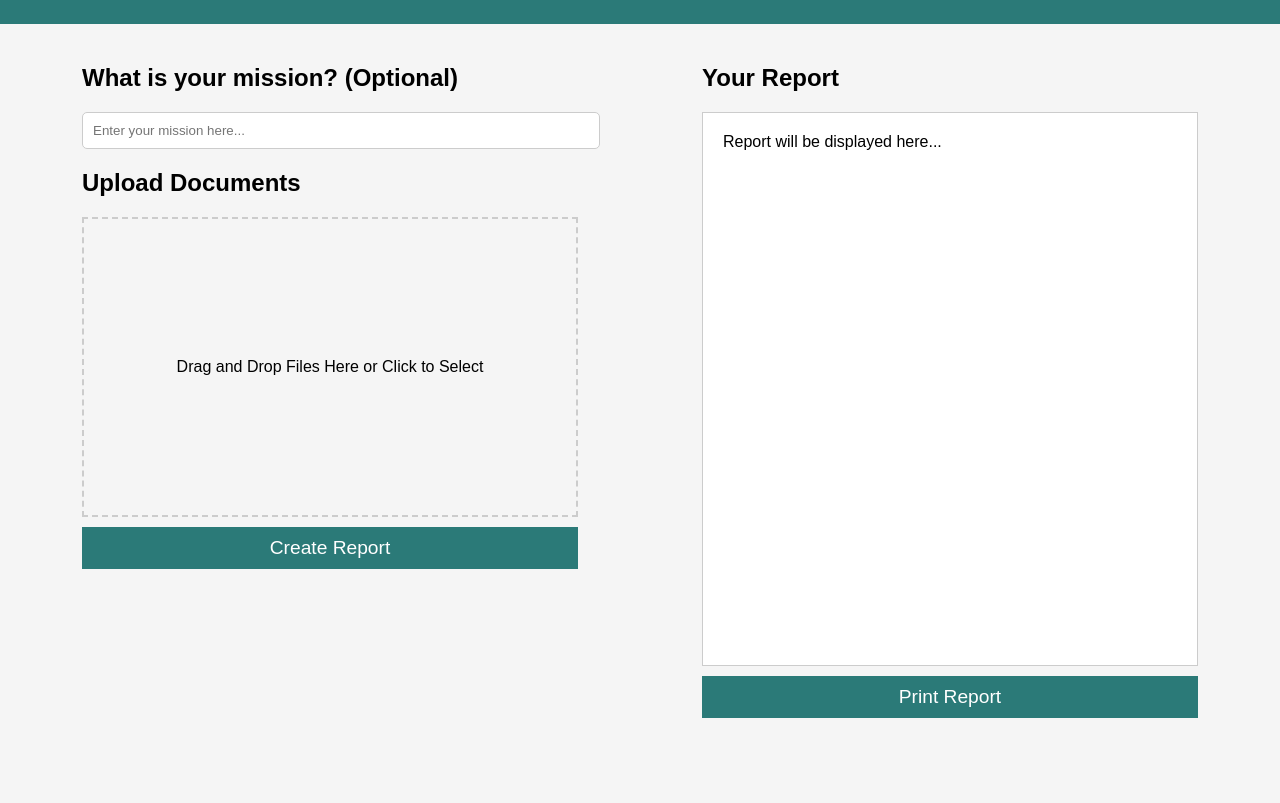
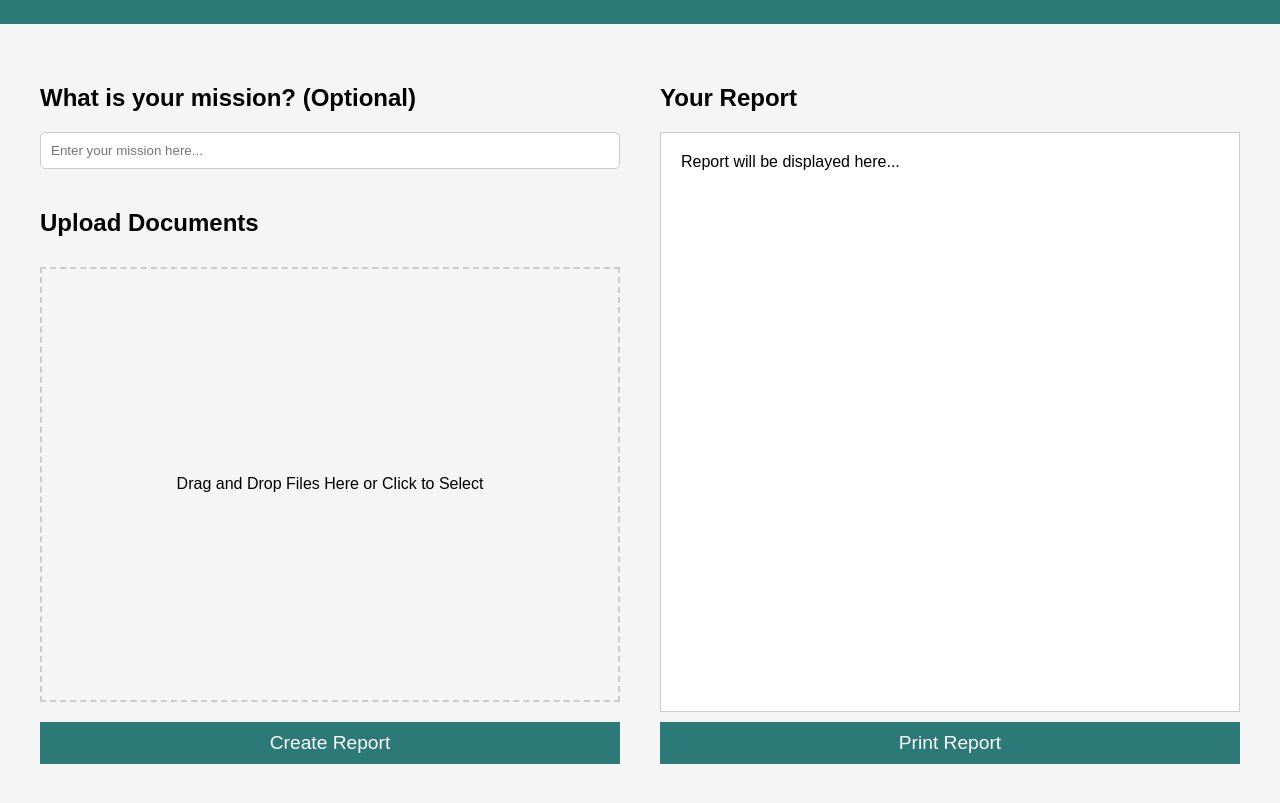
Before and after one commit to IQTLabs/docusage, a plain HTML site: page docusage/static/index.html in a window 1280 px wide. Shown: the part 75-878 px from the top of the page. Before the commit the page ends 800 px from the top, so only its background shows below. Drawn offline with nearby package versions, Linux system fonts and the light colour scheme.

Commit message:
Various layout cleanups.

```diff
--- a/docusage/static/app.css
+++ b/docusage/static/app.css
@@ -25,16 +25,23 @@ main {
     flex-wrap: wrap;
     justify-content: space-around;
     padding: 20px;
-    height: 80%;
+    height: calc(100% - 50px);
 }
 
 #uploadArea,
 #reportArea {
+    box-sizing: border-box;
     width: 40%;
-    height: 100%;
+    flex: 1;
+    display: flex;
+    flex-direction: column;
+    padding: 20px;
 }
 
 @media screen and (max-width: 768px) {
+    main {
+        flex-direction: column;
+    }
 
     #uploadArea,
     #reportArea {
@@ -44,18 +51,29 @@ main {
 
 .drag-area {
     border: 2px dashed #ccc;
-    padding: 20px;
+    padding: 10px;
     margin: 10px 0;
     text-align: center;
-    height: 40%;
+    flex: 1;
     display: flex;
     flex-direction: column;
     align-items: center;
     justify-content: center;
+    box-sizing: border-box;
 }
 
 #fileInput {
     display: none;
+}
+
+#missionInput {
+    display: block;
+    width: 100%;
+    padding: 10px;
+    border: 1px solid #ccc;
+    border-radius: 5px;
+    font-family: Arial, sans-serif;
+    box-sizing: border-box;
 }
 
 button {
@@ -82,13 +100,8 @@ button:hover {
     overflow-y: scroll;
 }
 
-#missionInput {
-    display: block;
-    width: 100%;
-    padding: 10px;
-    border: 1px solid #ccc;
-    border-radius: 5px;
-    font-family: Arial, sans-serif;
+#mission {
+    margin-bottom: 20px;
 }
 
 @keyframes spin {
```
